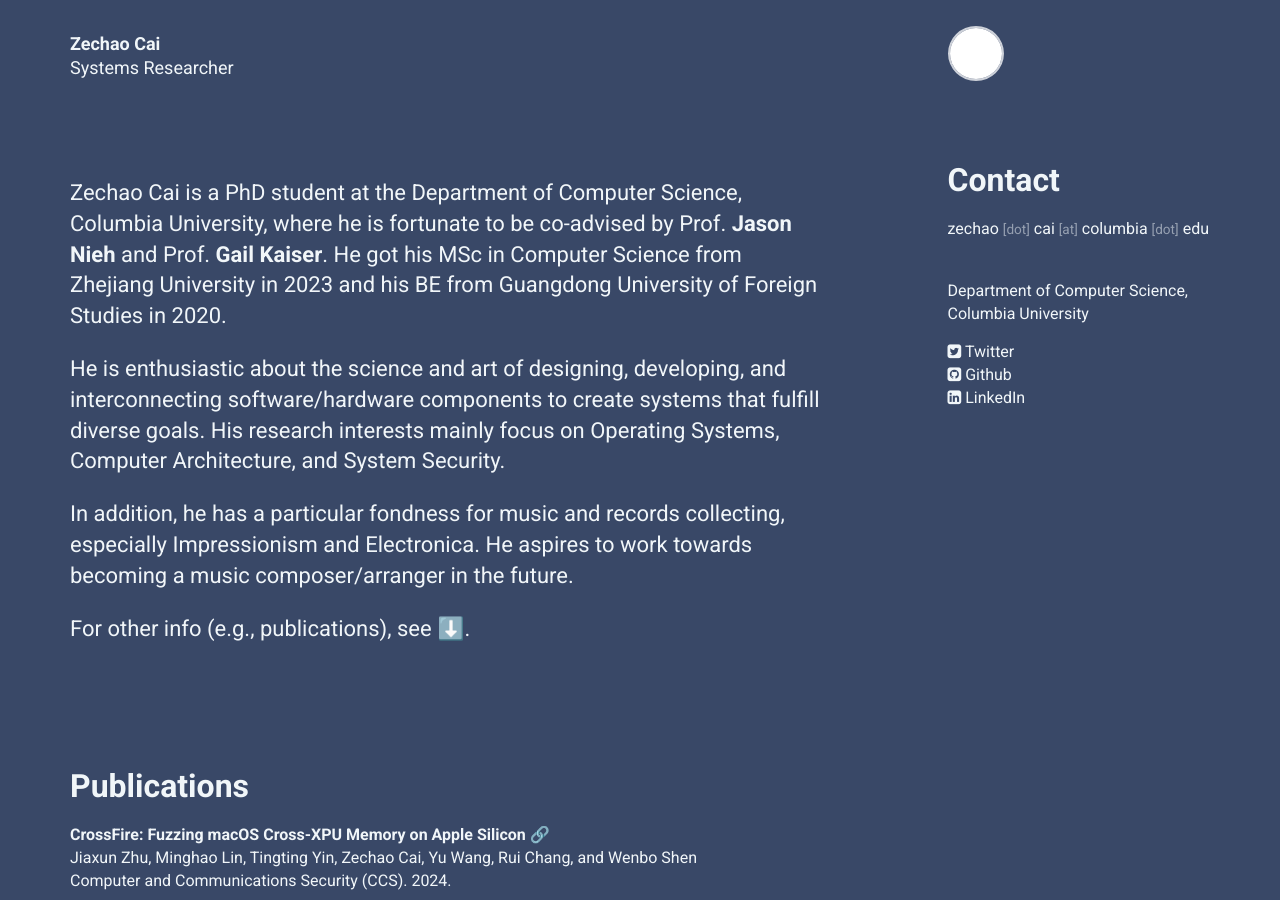
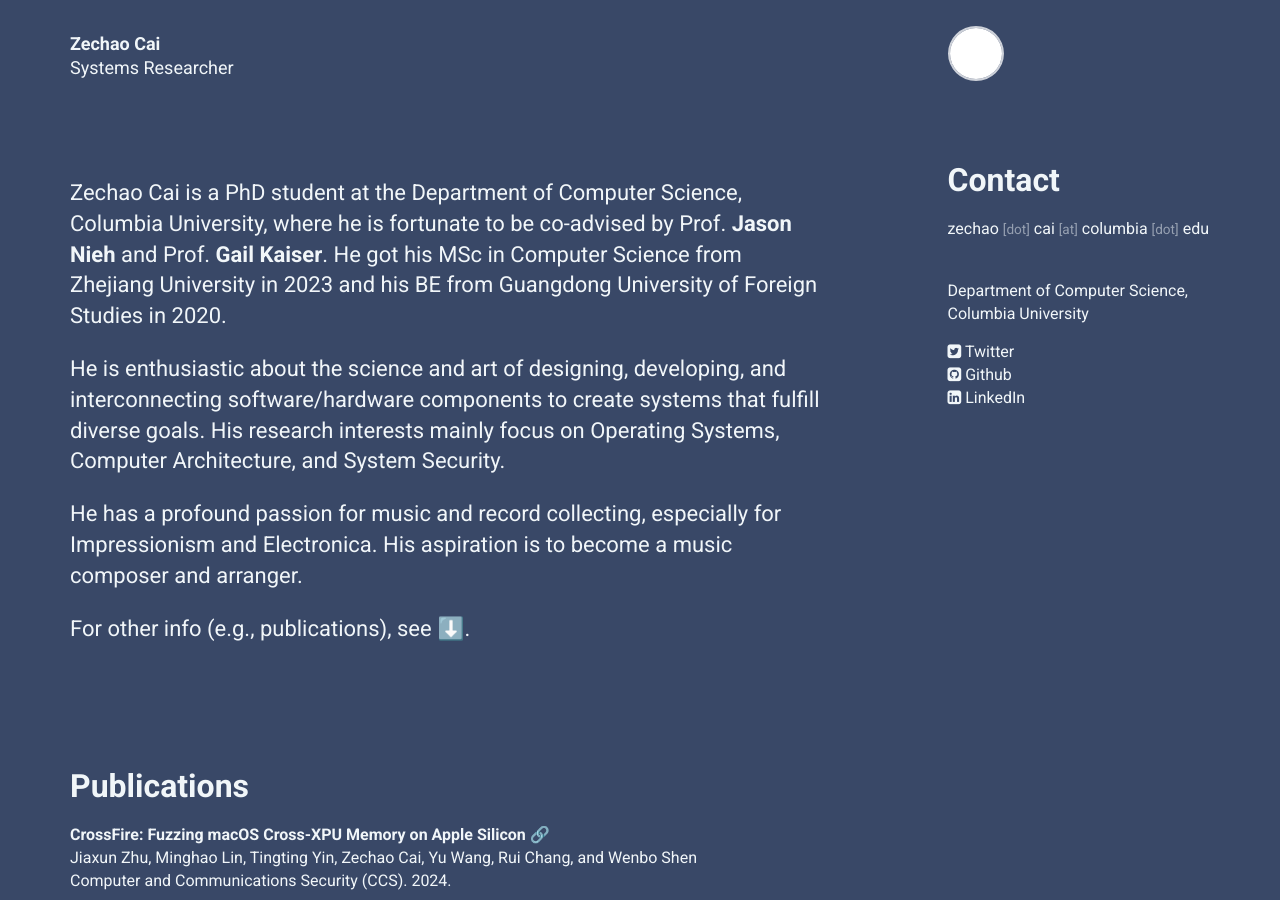
Before and after one commit to zech4o/zech4o.github.io, a Jekyll site: the page built from index.html, in a window 1280 px wide and 900 px high. Built offline with Jekyll 4.4.1, drawn with Linux system fonts in a browser that asks for light colours; nearby versions of some CDN libraries.

Commit message:
update 2024-09-01

```diff
--- a/_data/personal.yml
+++ b/_data/personal.yml
@@ -37,7 +37,7 @@
     He is enthusiastic about the science and art of designing, developing, and interconnecting software/hardware components to create systems that fulfill diverse goals. His research interests mainly focus on Operating Systems, Computer Architecture, and System Security.
 
 
-    In addition, he has a particular fondness for music and records collecting, especially Impressionism and Electronica. He aspires to work towards becoming a music composer/arranger in the future.
+    He has a profound passion for music and record collecting, especially for Impressionism and Electronica. His aspiration is to become a music composer and arranger.
 
 
     For other info (e.g., publications), see ⬇️.
```
